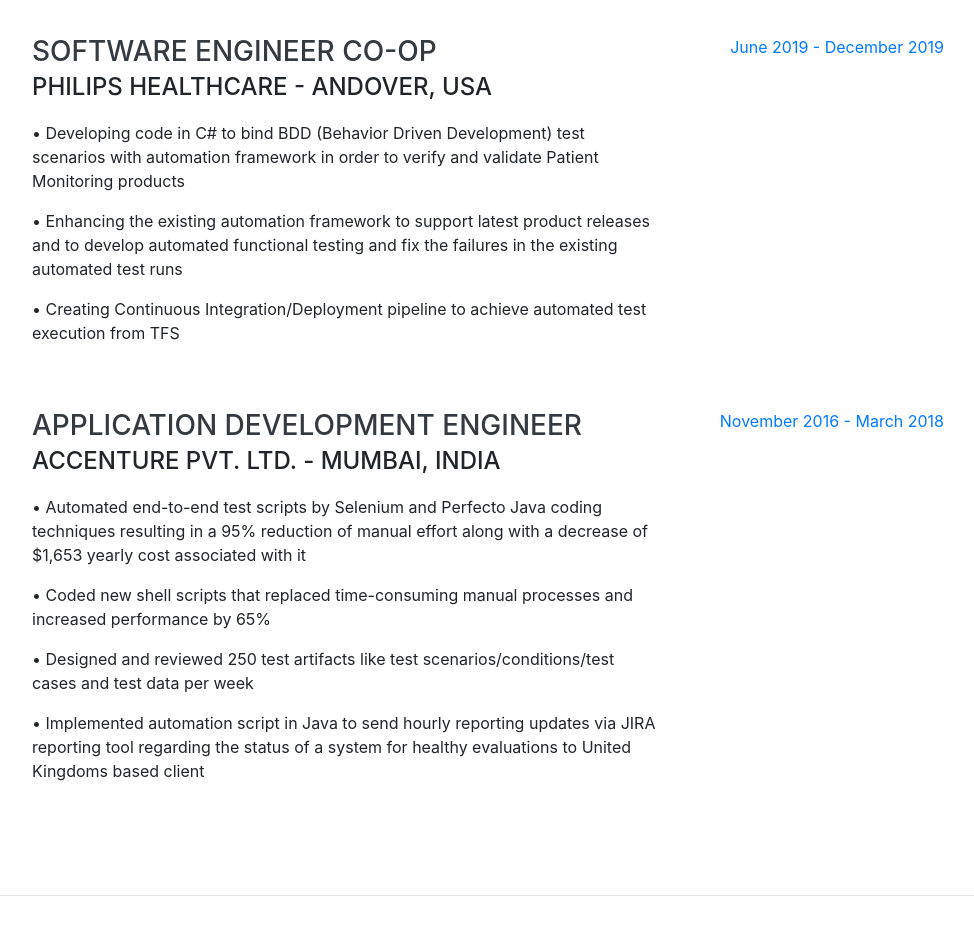
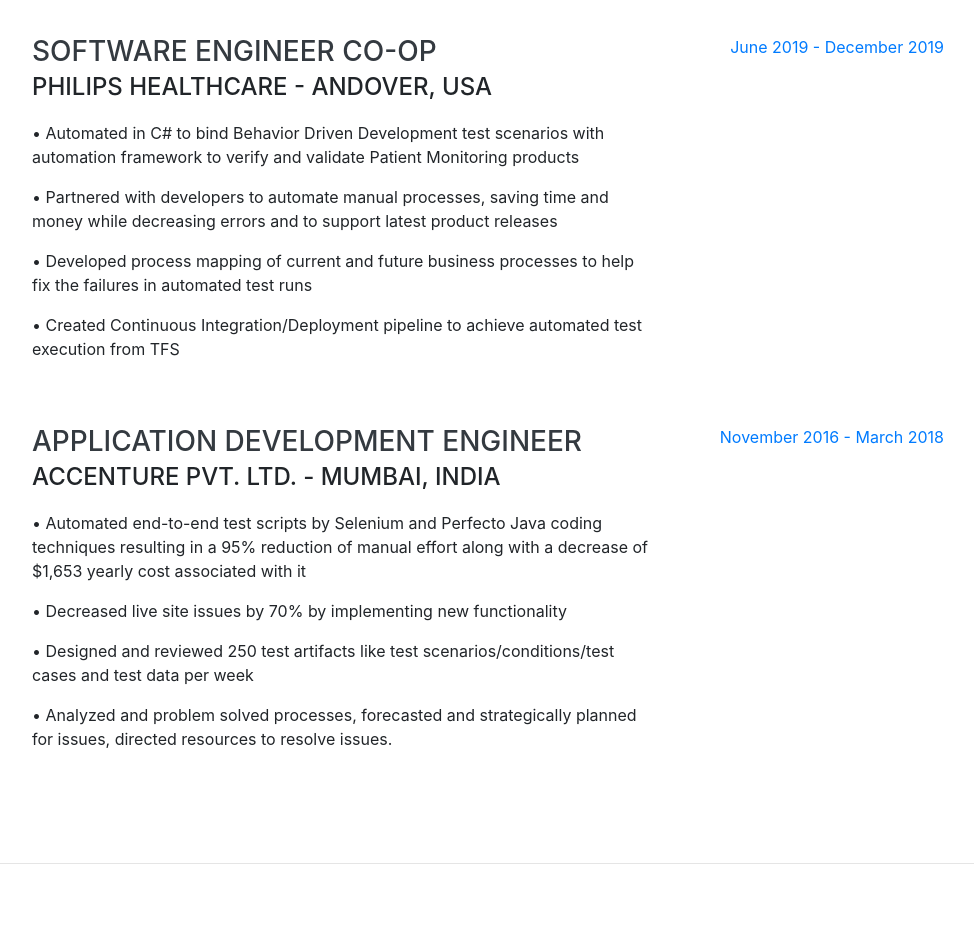
Before and after one commit to mohodhruda/mohodhruda.github.io, a website with bundled scripts: page index.html in a window 1280 px wide. Shown: the part 900-1835 px from the top of the page, without its empty margins (288-1262 px from the left). Built offline with nearby package versions, Linux system fonts and the light colour scheme; a web font is replaced by a local one.

Commit message:
Update index.html

```diff
--- a/index.html
+++ b/index.html
@@ -90,9 +90,10 @@
           <div class="resume-content">
             <h3 class="mb-0">Software Engineer Co-op</h3>
             <div class="subheading mb-3">Philips Healthcare - Andover, USA</div>
-            <p>•  Developing code in C# to bind BDD (Behavior Driven Development) test scenarios with automation framework in order to verify and validate Patient Monitoring products</p>
-            <p>• Enhancing the existing automation framework to support latest product releases and to develop automated functional testing and fix the failures in the existing automated test runs </p>
-            <p>• Creating Continuous Integration/Deployment pipeline to achieve automated test execution from TFS</p>
+            <p>• Automated in C# to bind Behavior Driven Development test scenarios with automation framework to verify and validate Patient Monitoring products</p>
+            <p>•	Partnered with developers to automate manual processes, saving time and money while decreasing errors and to support latest product releases </p>
+            <p>•	Developed process mapping of current and future business processes to help fix the failures in automated test runs </p>
+            <p>•	Created Continuous Integration/Deployment pipeline to achieve automated test execution from TFS</p>
           </div>
           <div class="resume-date text-md-right">
             <span class="text-primary">June 2019 - December 2019</span>
@@ -103,10 +104,10 @@
           <div class="resume-content">
             <h3 class="mb-0">Application Development Engineer</h3>
             <div class="subheading mb-3">Accenture Pvt. Ltd. - Mumbai, India</div>
-            <p>•  Automated end-to-end test scripts by Selenium and Perfecto Java coding techniques resulting in a 95% reduction of manual effort along with a decrease of $1,653 yearly cost associated with it </p>
-            <p>• Coded new shell scripts that replaced time-consuming manual processes and increased performance by 65% </p>
-            <p>• Designed and reviewed 250 test artifacts like test scenarios/conditions/test cases and test data per week </p>
-            <p>• Implemented automation script in Java to send hourly reporting updates via JIRA reporting tool regarding the status of a system for healthy evaluations to United Kingdoms based client</p>
+            <p>•	Automated end-to-end test scripts by Selenium and Perfecto Java coding techniques resulting in a 95% reduction of manual effort along with a decrease of $1,653 yearly cost associated with it </p>
+            <p>•	Decreased live site issues by 70% by implementing new functionality</p>
+            <p>•	Designed and reviewed 250 test artifacts like test scenarios/conditions/test cases and test data per week </p>
+            <p>•	Analyzed and problem solved processes, forecasted and strategically planned for issues, directed resources to resolve issues.</p>
           </div>
           <div class="resume-date text-md-right">
             <span class="text-primary">November 2016 - March 2018</span>
```
